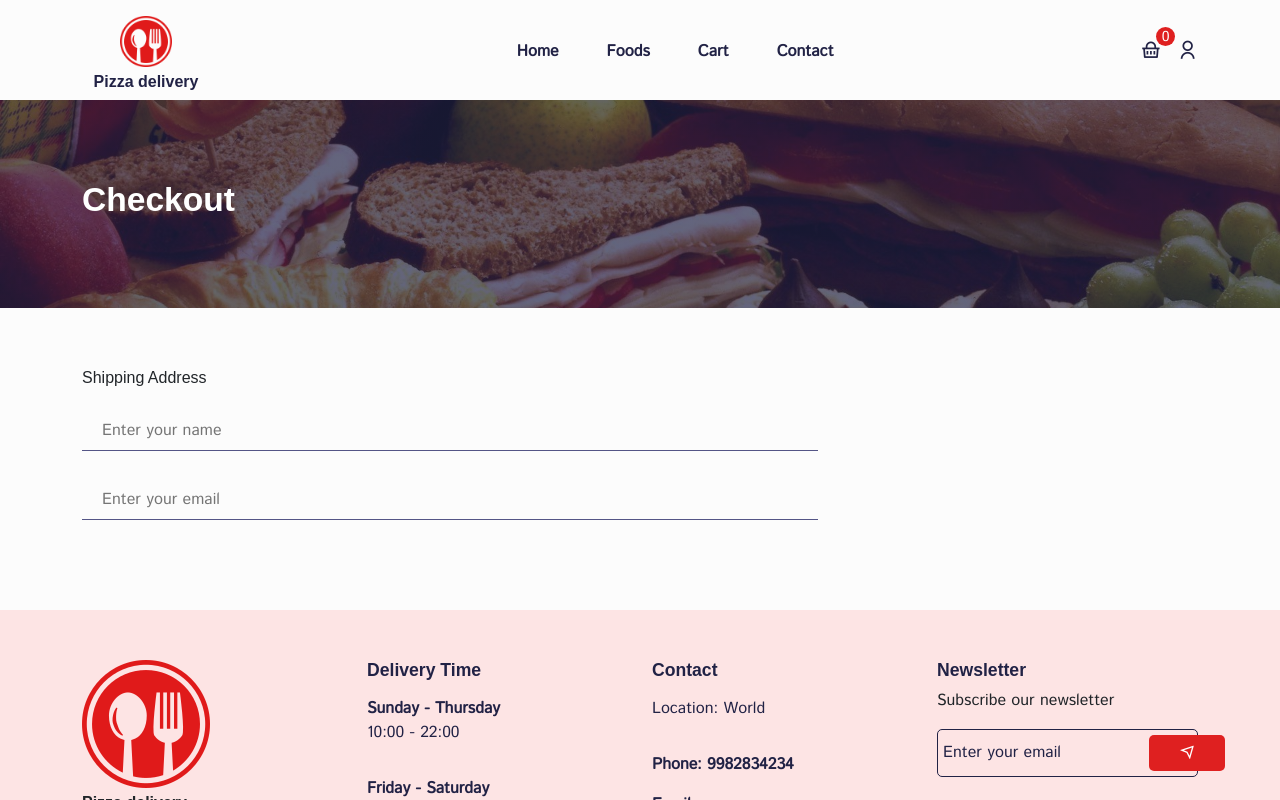
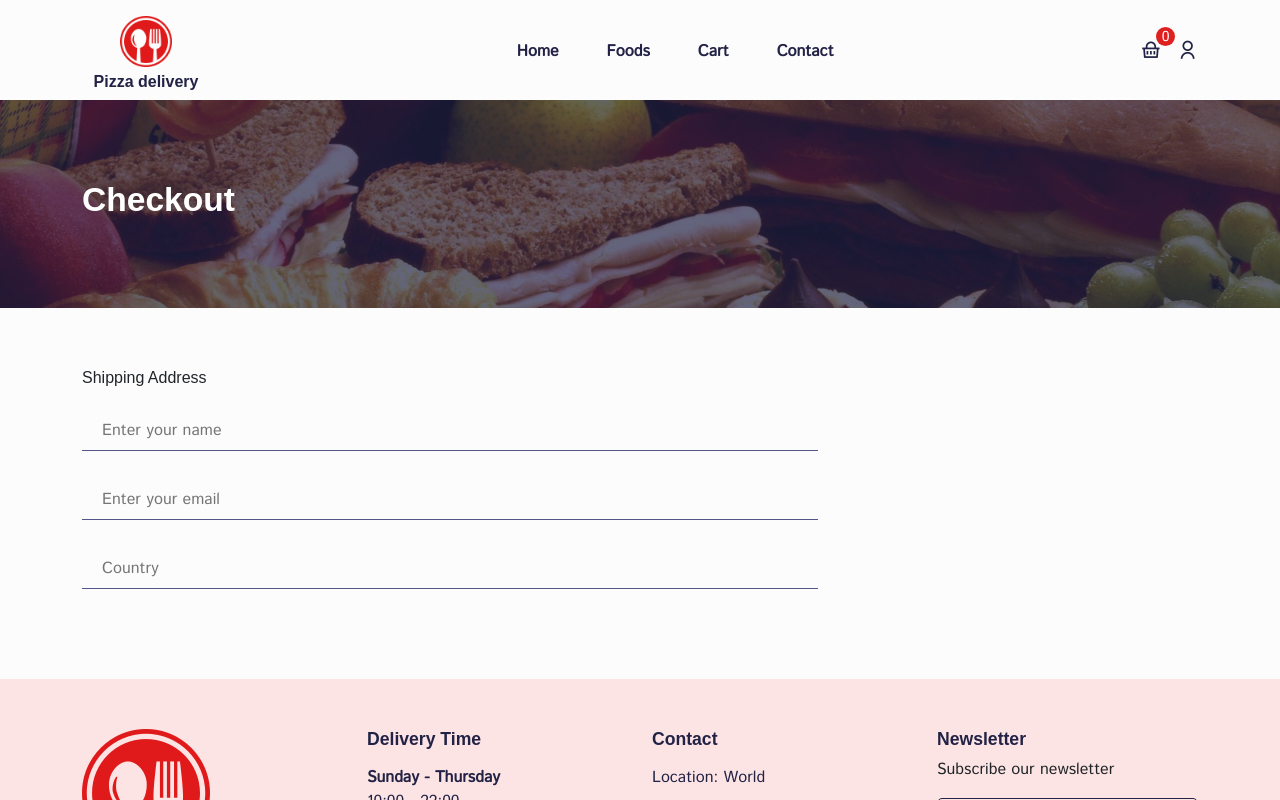
Before and after one commit to Andrewmoren/e_commerce_pizza, a React (Create React App) app: page /checkout in a window 1280 px wide. Shown: the top 800 px of the page. Built offline with nearby package versions, Linux system fonts and the light colour scheme; a web font is replaced by a local one.

Commit message:
start build Checkout

```diff
--- a/src/pages/Checkout.jsx
+++ b/src/pages/Checkout.jsx
@@ -20,6 +20,9 @@ const Checkout = () => {
                 <div className="form__group">
                   <input type="email" placeholder="Enter your email" />
                 </div>
+                <div className="form__group">
+                  <input type="text" placeholder="Country" />
+                </div>
               </form>
             </Col>
             <Col lg="4" md="6"></Col>
```
